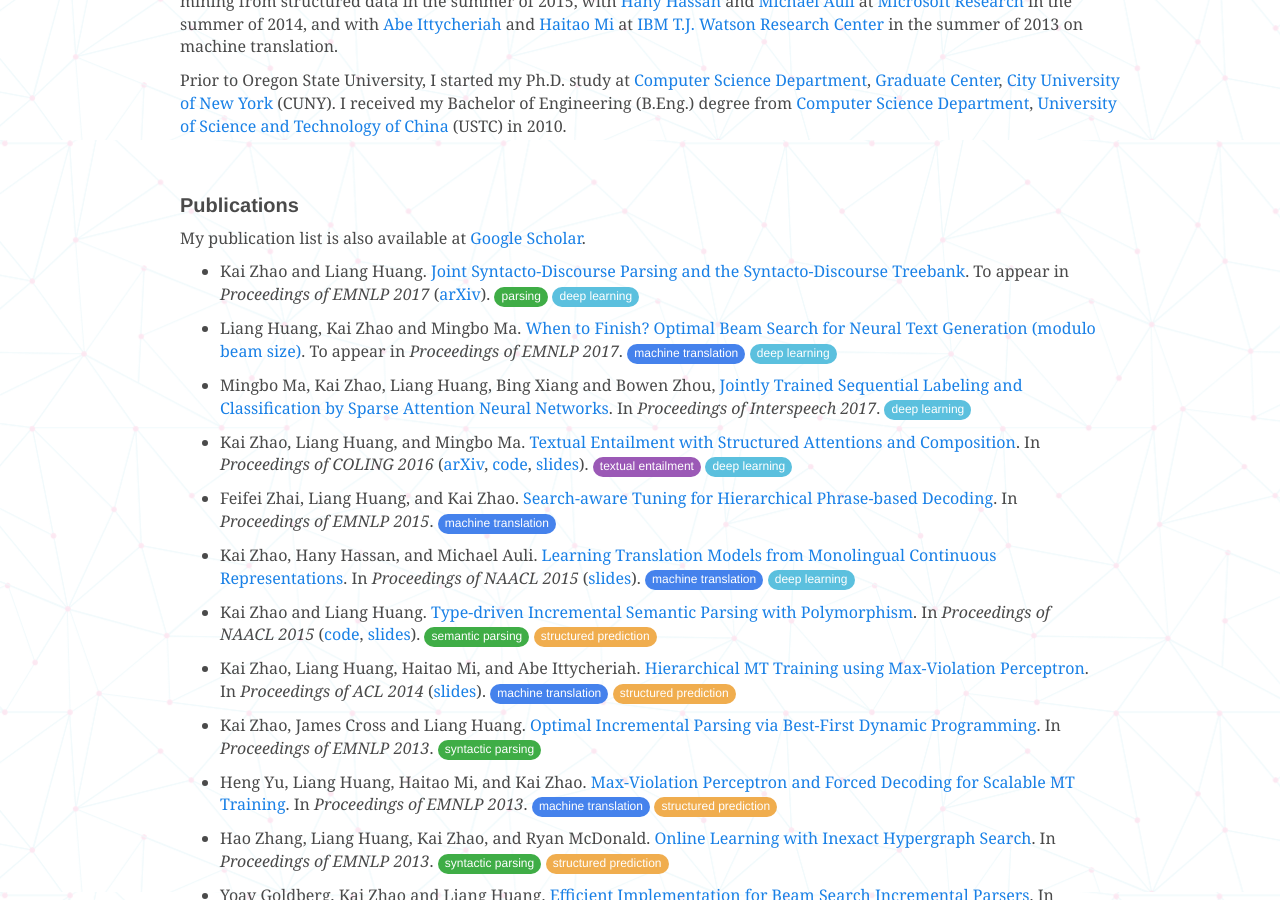
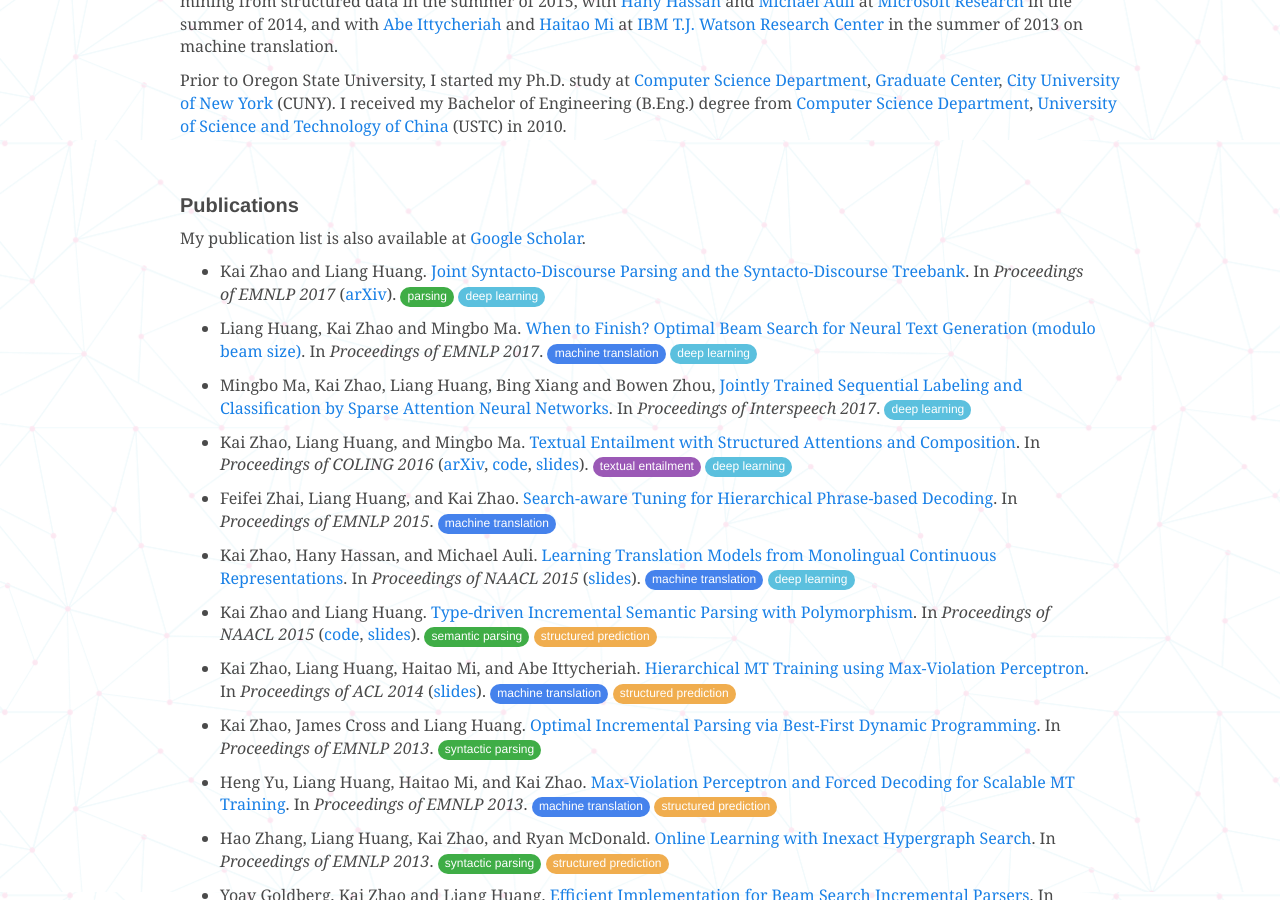
Before and after one commit to kaayy/kaayy.github.io, a Jekyll site: the page built from index.md, in a window 1280 px wide and 900 px high, scrolled down 612 px. Built offline with Jekyll 4.4.1, drawn with Linux system fonts in a browser that asks for light colours; nearby versions of some CDN libraries.

Commit message:
update papers

```diff
--- a/index.md
+++ b/index.md
@@ -42,9 +42,9 @@
 
 My publication list is also available at [Google Scholar](http://scholar.google.com/citations?user=5CCzY6MAAAAJ&hl=en).
 
-* Kai Zhao and Liang Huang. [Joint Syntacto-Discourse Parsing and the Syntacto-Discourse Treebank](#). To appear in _Proceedings of EMNLP 2017_ ([arXiv](https://arxiv.org/abs/1708.08484)). <span class="label label-success label-as-badge">parsing</span> <span class="label label-info label-as-badge">deep learning</span>
+* Kai Zhao and Liang Huang. [Joint Syntacto-Discourse Parsing and the Syntacto-Discourse Treebank](http://aclweb.org/anthology/D/D17/D17-1224.pdf). In _Proceedings of EMNLP 2017_ ([arXiv](https://arxiv.org/abs/1708.08484)). <span class="label label-success label-as-badge">parsing</span> <span class="label label-info label-as-badge">deep learning</span>
 
-* Liang Huang, Kai Zhao and Mingbo Ma. [When to Finish? Optimal Beam Search for Neural Text Generation (modulo beam size)](#). To appear in _Proceedings of EMNLP 2017_. <span class="label label-primary label-as-badge">machine translation</span> <span class="label label-info label-as-badge">deep learning</span>
+* Liang Huang, Kai Zhao and Mingbo Ma. [When to Finish? Optimal Beam Search for Neural Text Generation (modulo beam size)](http://aclweb.org/anthology/D/D17/D17-1226.pdf). In _Proceedings of EMNLP 2017_. <span class="label label-primary label-as-badge">machine translation</span> <span class="label label-info label-as-badge">deep learning</span>
 
 * Mingbo Ma, Kai Zhao, Liang Huang, Bing Xiang and Bowen Zhou, [Jointly Trained Sequential Labeling and Classification by Sparse Attention Neural Networks](http://www.isca-speech.org/archive/Interspeech_2017/pdfs/1321.PDF). In _Proceedings of Interspeech 2017_. <span class="label label-info label-as-badge">deep learning</span>
 
```
